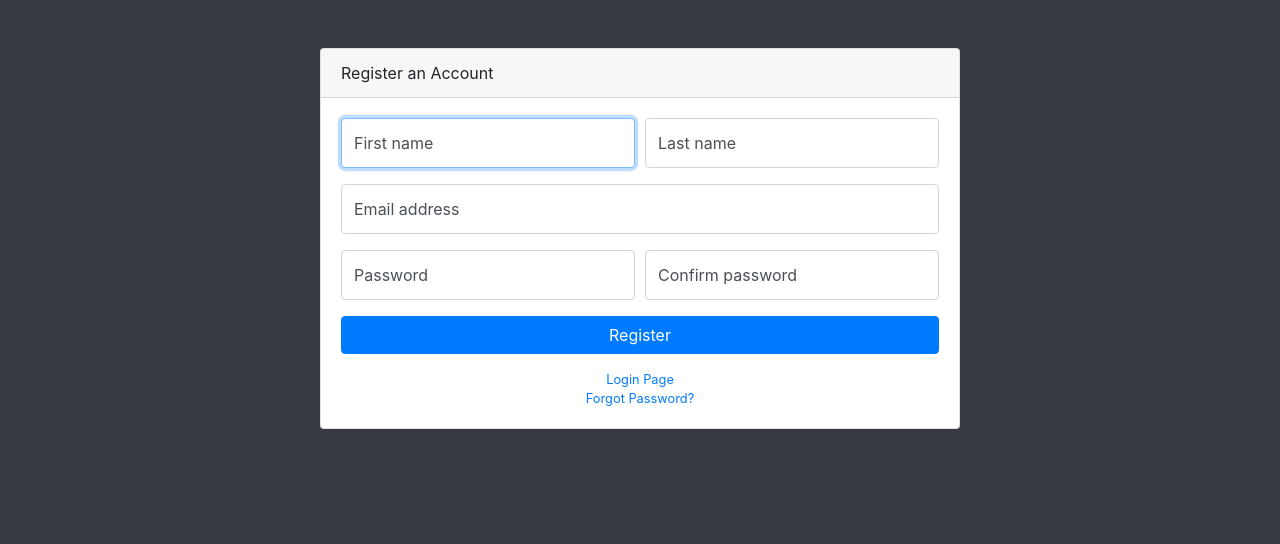
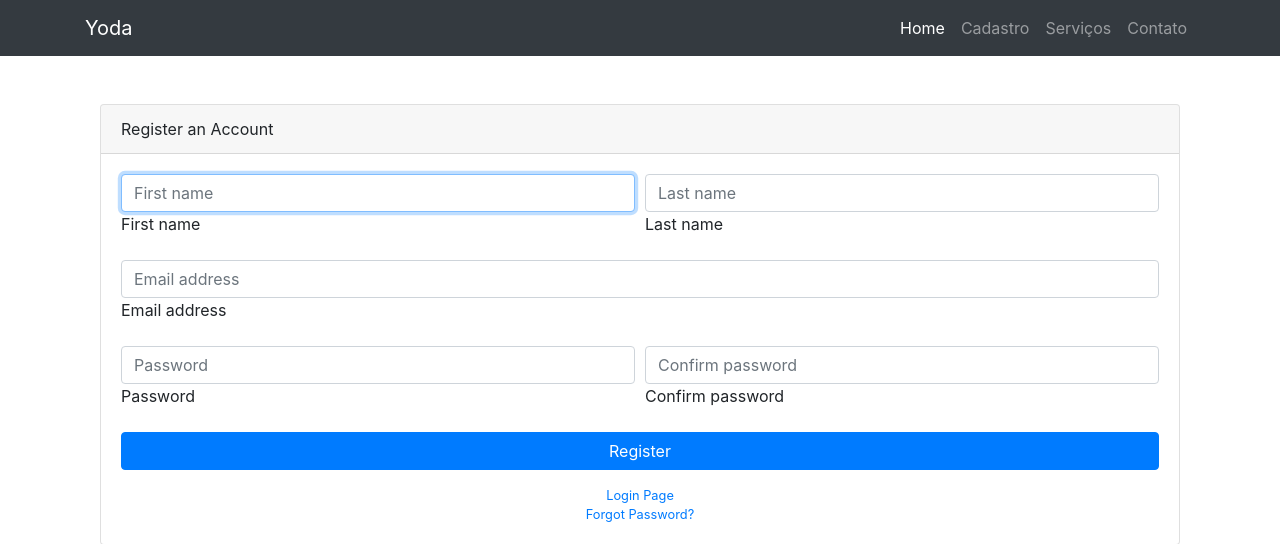
Before and after one commit to marshalmori/yoda, a Python web app: template templates/aluno/register.html in a window 1280 px wide. Shown: the top 544 px of the page. Run offline with Jinja, Linux system fonts and the light colour scheme; the template is opened without the code that fills it, so the values that code supplies are empty; some libraries are stand-ins or nearby versions.

Commit message:
Ligaçao do arquivo register.html e base.html

```diff
--- a/templates/aluno/register.html
+++ b/templates/aluno/register.html
@@ -1,25 +1,8 @@
-<!DOCTYPE html>
-<html lang="en">
+{% extends "base.html" %}
 
-<head>
+{% block title %}Cadastro{% endblock %}
 
-  <meta charset="utf-8">
-  <meta http-equiv="X-UA-Compatible" content="IE=edge">
-  <meta name="viewport" content="width=device-width, initial-scale=1, shrink-to-fit=no">
-  <meta name="description" content="">
-  <meta name="author" content="">
-
-  <title>SB Admin - Register</title>
-
-  <!-- Custom fonts for this template-->
-  <link href="static/vendor/fontawesome-free/css/all.min.css" rel="stylesheet" type="text/css">
-
-  <!-- Custom styles for this template-->
-  <link href="static/css/sb-admin.css" rel="stylesheet">
-
-</head>
-
-<body class="bg-dark">
+{% block content %}
 
   <div class="container">
     <div class="card card-register mx-auto mt-5">
@@ -74,13 +57,5 @@
     </div>
   </div>
 
-  <!-- Bootstrap core JavaScript-->
-  <script src="static/vendor/jquery/jquery.min.js"></script>
-  <script src="static/vendor/bootstrap/js/bootstrap.bundle.min.js"></script>
 
-  <!-- Core plugin JavaScript-->
-  <script src="static/vendor/jquery-easing/jquery.easing.min.js"></script>
-
-</body>
-
-</html>
+{% endblock %}
--- a/templates/base.html
+++ b/templates/base.html
@@ -23,25 +23,25 @@
   <!-- Navigation -->
   <nav class="navbar navbar-expand-lg navbar-dark bg-dark fixed-top">
     <div class="container">
-      <a class="navbar-brand" href="#">Yoda</a>
+      <a class="navbar-brand" href="{{ url_for('index') }}">Yoda</a>
       <button class="navbar-toggler" type="button" data-toggle="collapse" data-target="#navbarResponsive" aria-controls="navbarResponsive" aria-expanded="false" aria-label="Toggle navigation">
         <span class="navbar-toggler-icon"></span>
       </button>
       <div class="collapse navbar-collapse" id="navbarResponsive">
         <ul class="navbar-nav ml-auto">
           <li class="nav-item active">
-            <a class="nav-link" href="#">Home
+            <a class="nav-link" href="{{ url_for('index') }}">Home
               <span class="sr-only">(current)</span>
             </a>
           </li>
           <li class="nav-item">
-            <a class="nav-link" href="#">About</a>
+            <a class="nav-link" href="{{ url_for('register') }}">Cadastro</a>
           </li>
           <li class="nav-item">
-            <a class="nav-link" href="#">Services</a>
+            <a class="nav-link" href="#">Serviços</a>
           </li>
           <li class="nav-item">
-            <a class="nav-link" href="#">Contact</a>
+            <a class="nav-link" href="#">Contato</a>
           </li>
         </ul>
       </div>
```
